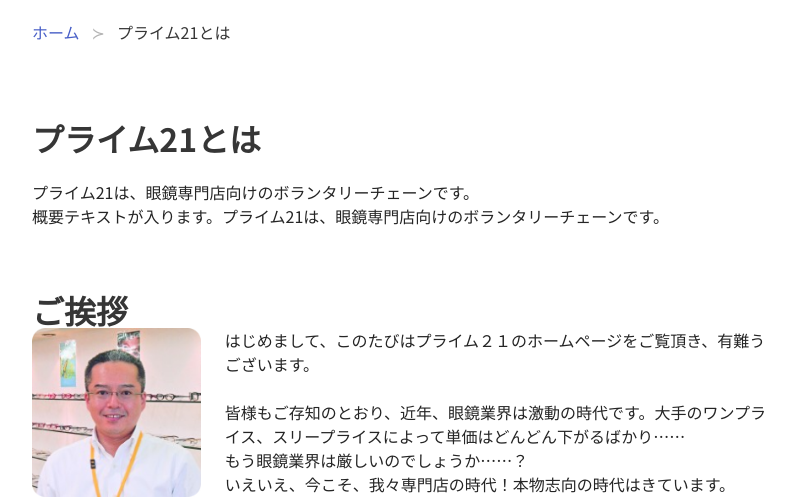
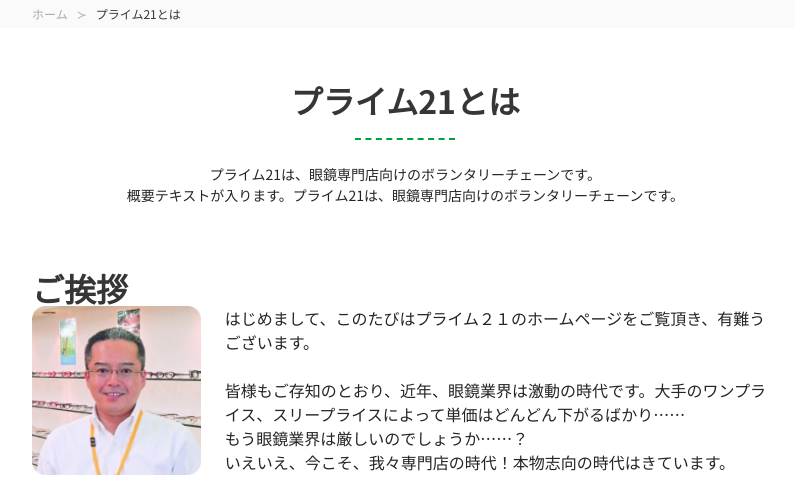
Before and after one commit to oddbary/megane, a PHP site: page /about in a window 1280 px wide. Shown: the top 499 px of the page, without its empty margins (32-827 px from the left). Run offline with PHP 8.4, Linux system fonts and the light colour scheme; some libraries are stand-ins or nearby versions; some web fonts are replaced.

Commit message:
ページタイトルCSS

```diff
--- a/about/index.html
+++ b/about/index.html
@@ -17,17 +17,17 @@
         <header>
 
         </header>
+        <section class="breadcrumb-wrap section">
+            <nav class="container breadcrumb has-succeeds-separator" aria-label="breadcrumbs">
+                <ul>
+                    <li><a href="#">ホーム</a></li>
+                    <li class="is-active"><a href="#" aria-current="page">プライム21とは</a></li>
+                </ul>
+            </nav>
+        </section>
         <main class="container is-fullhd">
             <div class="container is-max-widescreen">
                 <div class="columns is-variable is-8 is-flex-wrap-wrap">
-                    <section class="column is-12 section">
-                        <nav class="breadcrumb has-succeeds-separator" aria-label="breadcrumbs">
-                            <ul>
-                                <li><a href="#">ホーム</a></li>
-                                <li class="is-active"><a href="#" aria-current="page">プライム21とは</a></li>
-                            </ul>
-                        </nav>
-                    </section>
                     <div class="column is-8">
                         <section class="page-title section">
                             <h1 class="title is2">プライム21とは</h1>
--- a/css/style.css
+++ b/css/style.css
@@ -274,3 +274,30 @@ a.has-text-primary:hover{
 .maincolumn{
   max-width: 784px;
 }
+
+/* subpage */
+.page-title{
+  text-align: center;
+  padding-top: 54px;
+}
+.page-title h1::after{
+  content: "";
+  display: block;
+  width: 100px;
+  height: 0;
+  border-bottom: 2px dashed #00A043;
+  margin: 20px auto;
+}
+.page-title p{
+  font-size: 14px;
+}
+.breadcrumb-wrap{
+  background: #fafafa;
+  padding: 5px 0;
+}
+.breadcrumb{
+  font-size: 12px;
+}
+.breadcrumb a{
+  color: #aaa;
+}
```
